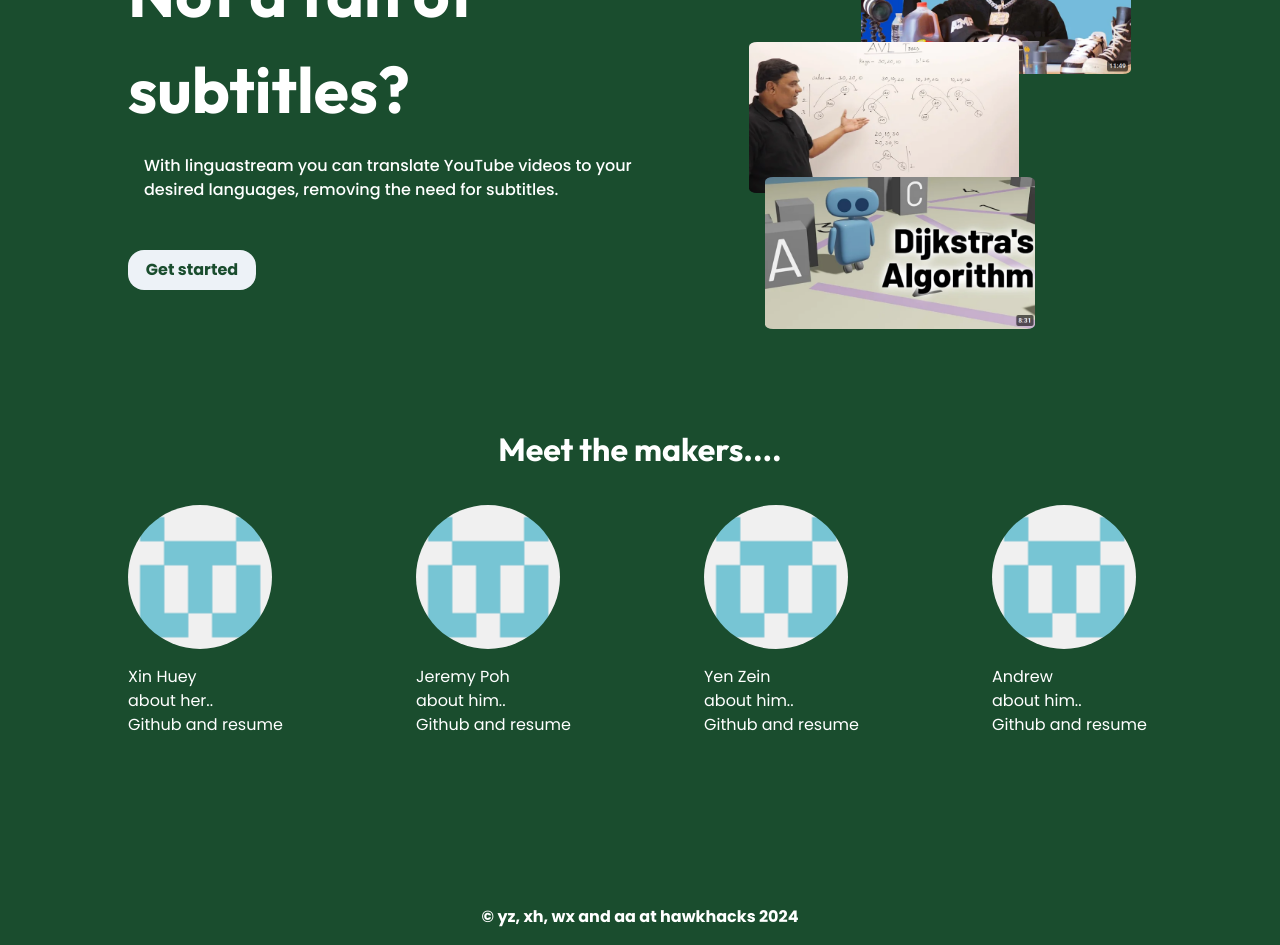
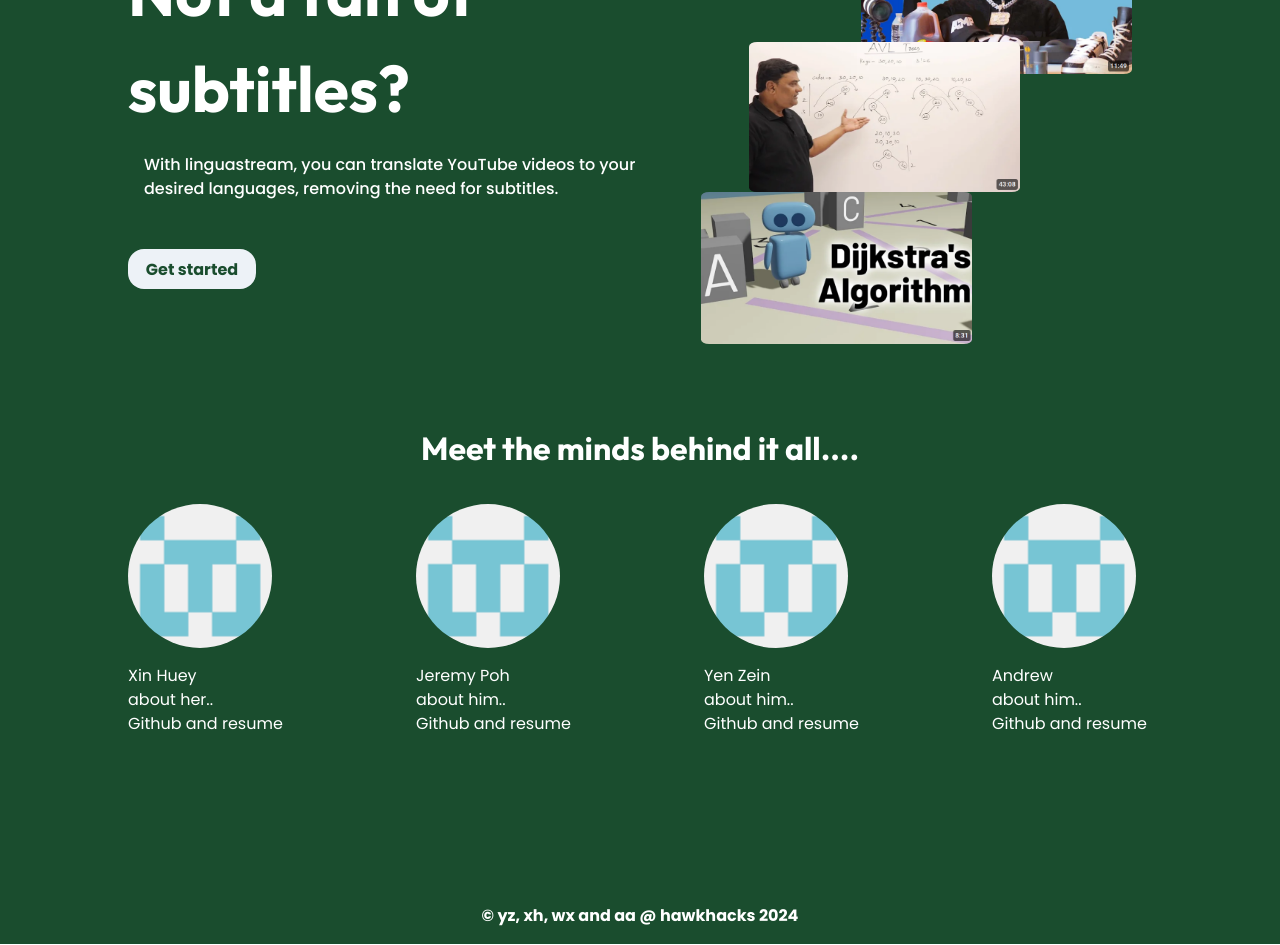
Before and after one commit to wxp02/LinguaStream, a React (Create React App) app in the folder frontend/: page / in a window 1280 px wide. Shown: the part 200-1145 px from the top of the page. Built offline with nearby package versions, Linux system fonts and the light colour scheme.

Commit message:
might wanna add transitions to landing page

```diff
--- a/frontend/src/pages/LandingPage.js
+++ b/frontend/src/pages/LandingPage.js
@@ -47,7 +47,7 @@
       <main className="lp-main">
       <div>
         <div><h1 className="nafos">Not a fan of subtitles?</h1></div>
-        <div><p className="lp-main-p-text">With linguastream you can translate YouTube videos to your desired languages, removing the need for subtitles.</p></div>
+        <div><p className="lp-main-p-text">With linguastream, you can translate YouTube videos to your desired languages, removing the need for subtitles.</p></div>
         <div>
         <Button
           borderRadius={"1em"}
@@ -61,13 +61,13 @@
         </div>
       </div>
       <div>
-          <img className="lp-top-i i1" src={dennis} alt="Logo" />
+        <img className="lp-top-i i1" src={dennis} alt="Logo" />
         <img className="lp-top-i i2" src={avl} alt="Logo" />
-        <img className="lp-top-i i3" src={algo} alt="Logo" />
+        <img className="lp-top-i i4" src={algo} alt="Logo" />
       </div>
       </main>
       <div id="founders" className="founders">
-        <h1 className="mtm">Meet the makers....</h1>
+        <h1 className="mtm">Meet the minds behind it all....</h1>
         <div className="founders-list">
           <div>
             <img className="my-pic" src={git} alt="Logo" />
@@ -96,9 +96,11 @@
         </div>
       </div>
       <footer>
-        <p><span>&#169;</span> yz, xh, wx and aa at hawkhacks 2024</p>
+        <p><span>&#169;</span> yz, xh, wx and aa @ hawkhacks 2024</p>
         <p><a href="#"></a></p>
       </footer>
     </div>
   );
 }
+
+/*want to add a sliding effect for the founders*/
```
